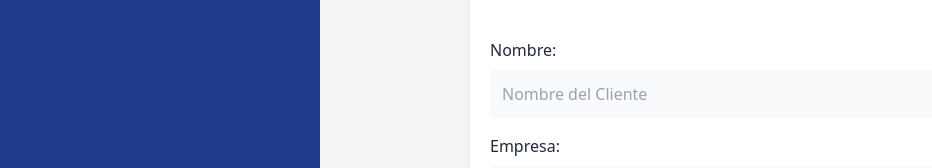
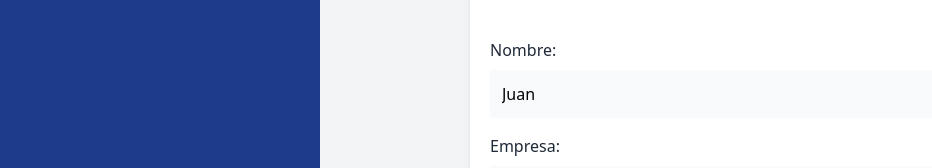
Before and after one commit to debiig92/react-crm-react, a React (Vite) app: page /clientes/nuevo in a window 1280 px wide. Shown: the part 226-394 px from the top of the page, without its empty margins (0-932 px from the left). Built offline with nearby package versions, Linux system fonts and the light colour scheme.

Commit message:
add initial values to form elements

```diff
--- a/src/components/Formulario.jsx
+++ b/src/components/Formulario.jsx
@@ -8,7 +8,16 @@ const Formulario = () => {
         Agregar Cliente
       </h1>
 
-      <Formik>
+      <Formik
+        initialValues={{
+          nombre: "Juan",
+          empresa: "",
+          telefono: "",
+          email: "",
+          notas: "",
+        }}
+      >
+        {() => (
           <Form className="mt-10">
             <div className="mb-4">
               <label className="text-gray-800" htmlFor="nombre">
@@ -19,6 +28,7 @@ const Formulario = () => {
                 type="text"
                 className="mt-2 block w-full p-3 bg-gray-50"
                 placeholder="Nombre del Cliente"
+                name="nombre"
               />
             </div>
             <div className="mb-4">
@@ -30,6 +40,7 @@ const Formulario = () => {
                 type="text"
                 className="mt-2 block w-full  p-3 bg-gray-50"
                 placeholder="Nombre de la Empresa"
+                name="empresa"
               />
             </div>
             <div className="mb-4">
@@ -41,6 +52,7 @@ const Formulario = () => {
                 type="email"
                 className="mt-2 block w-full  p-3 bg-gray-50"
                 placeholder="Email del cliente"
+                name="email"
               />
             </div>
             <div className="mb-4">
@@ -52,6 +64,7 @@ const Formulario = () => {
                 type="tel"
                 className="mt-2 block w-full  p-3 bg-gray-50"
                 placeholder="Telefono del cliente"
+                name="telefono"
               />
             </div>
             <div className="mb-4">
@@ -64,6 +77,7 @@ const Formulario = () => {
                 type="text"
                 className="mt-2 block w-full  p-3 bg-gray-50 h-40"
                 placeholder="Notas del cliente"
+                name="notas"
               />
             </div>
             <input
@@ -72,6 +86,7 @@ const Formulario = () => {
               className="mt-5 w-full bg-blue-800 p-3 text-white uppercase font-bold text-lg"
             />
           </Form>
+        )}
       </Formik>
     </div>
   );
```
Lines whose indentation alone changed are shown as unchanged.
